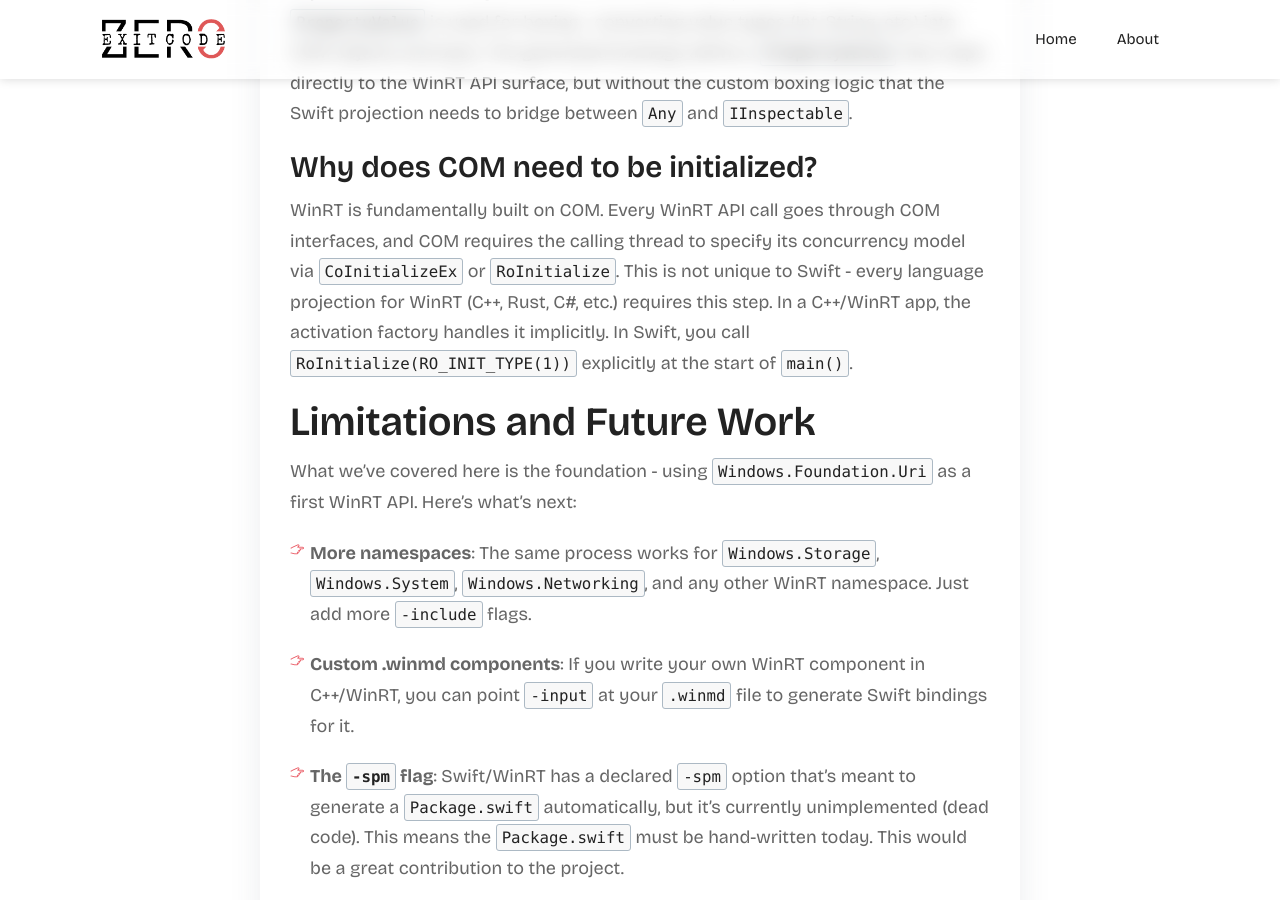
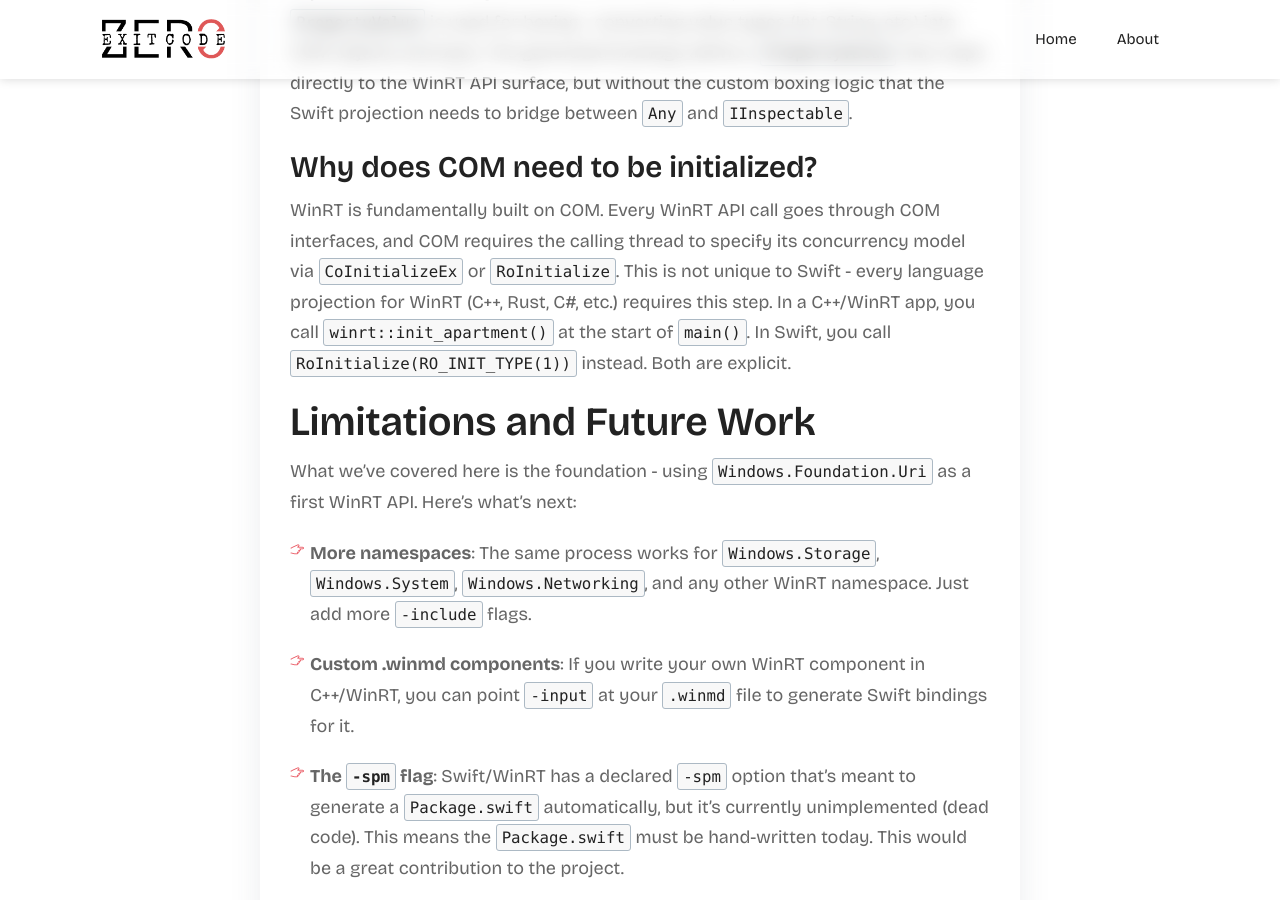
Before and after one commit to iankoex/iankoex.github.io, a Jekyll site: the page built from _posts/2026-05-26-building-windows-apps-with-swift-and-using-swiftwinrt.md, in a window 1280 px wide and 900 px high, scrolled down 15954 px. Built offline with Jekyll 4.4.1, drawn with Linux system fonts in a browser that asks for light colours.

Commit message:
Update 2026-05-26-building-windows-apps-with-swift-and-using-swiftwinrt.md

```diff
--- a/_posts/2026-05-26-building-windows-apps-with-swift-and-using-swiftwinrt.md
+++ b/_posts/2026-05-26-building-windows-apps-with-swift-and-using-swiftwinrt.md
@@ -569,7 +569,7 @@ The hand-written `PropertyValue` class in `Support/propertyvalue.swift` provides
 
 ### Why does COM need to be initialized?
 
-WinRT is fundamentally built on COM. Every WinRT API call goes through COM interfaces, and COM requires the calling thread to specify its concurrency model via `CoInitializeEx` or `RoInitialize`. This is not unique to Swift - every language projection for WinRT (C++, Rust, C#, etc.) requires this step. In a C++/WinRT app, the activation factory handles it implicitly. In Swift, you call `RoInitialize(RO_INIT_TYPE(1))` explicitly at the start of `main()`.
+WinRT is fundamentally built on COM. Every WinRT API call goes through COM interfaces, and COM requires the calling thread to specify its concurrency model via `CoInitializeEx` or `RoInitialize`. This is not unique to Swift - every language projection for WinRT (C++, Rust, C#, etc.) requires this step. In a C++/WinRT app, you call `winrt::init_apartment()` at the start of `main()`. In Swift, you call `RoInitialize(RO_INIT_TYPE(1))` instead. Both are explicit.
 
 ## Limitations and Future Work
 
```
